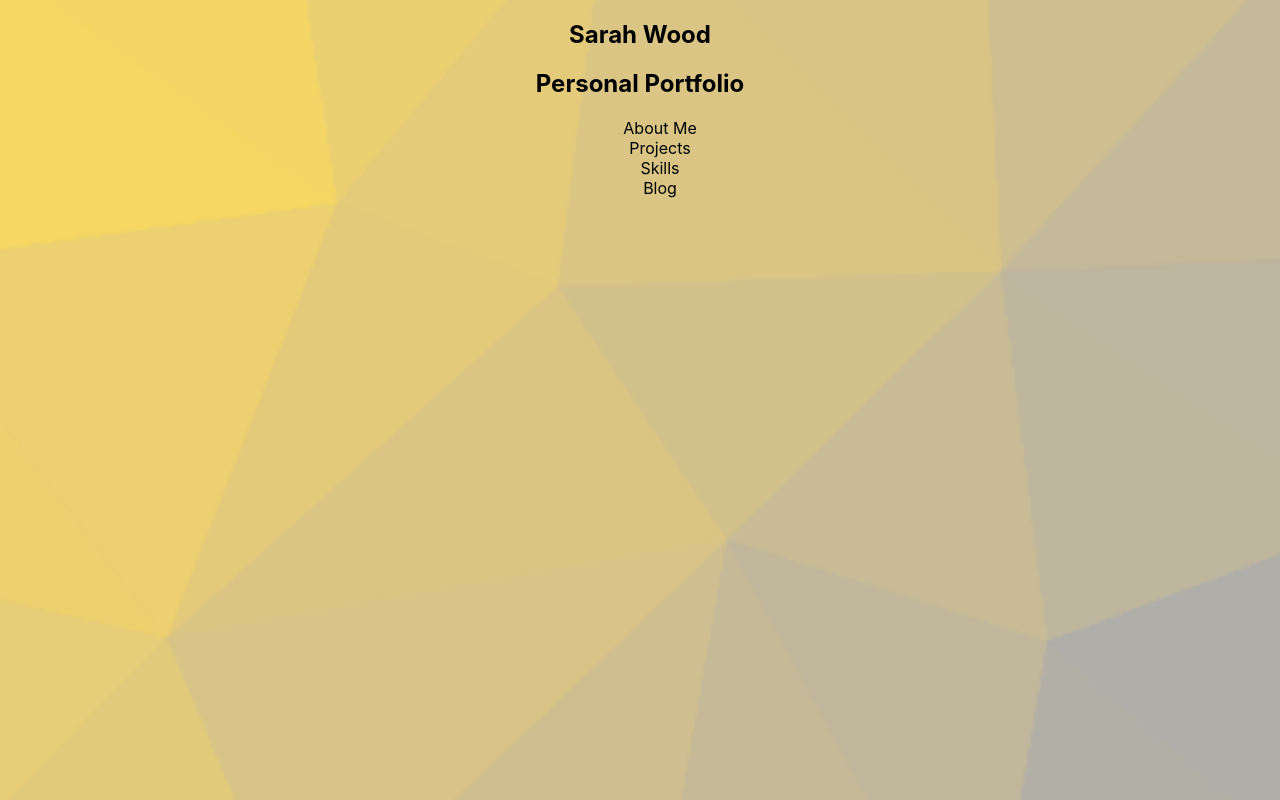
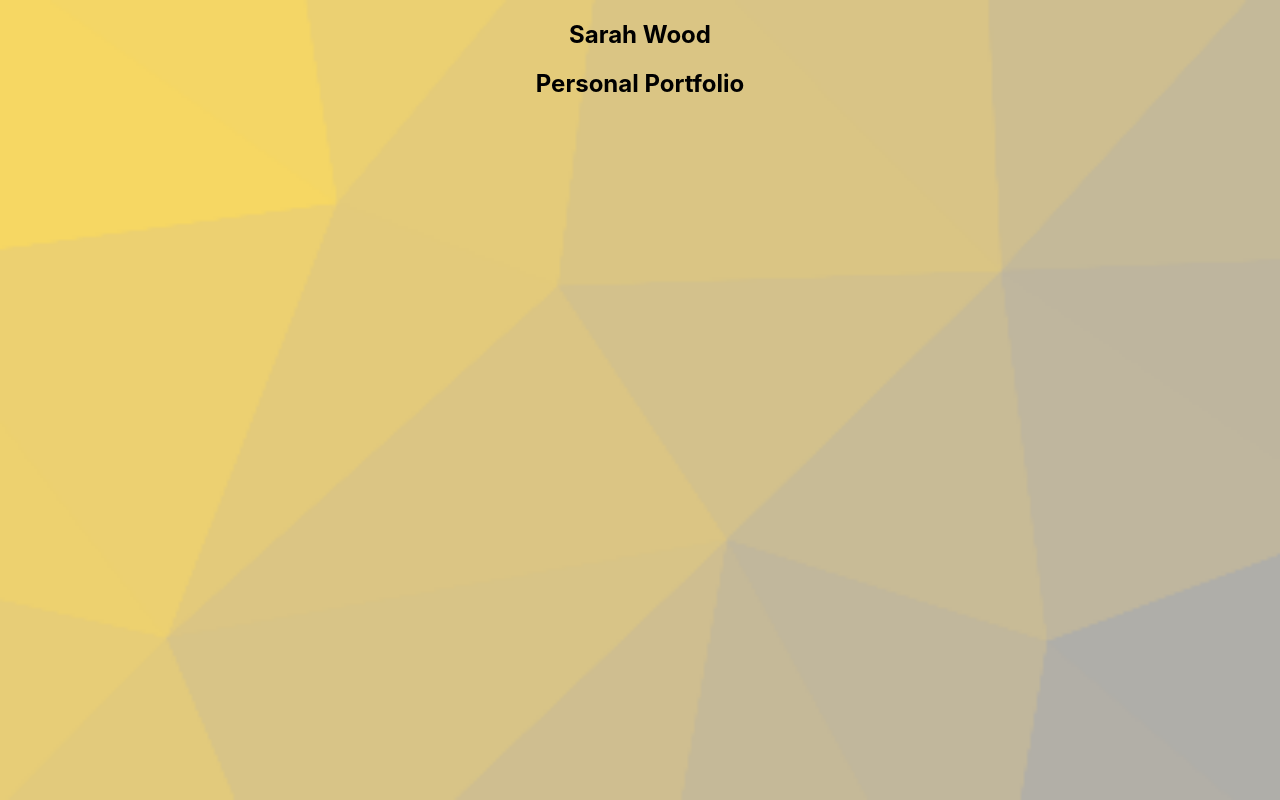
Before and after one commit to sarahfwood/Personal-Portfolio, a React (Create React App) app in the folder portfolio/: page / in a window 1280 px wide. Built offline with nearby package versions, Linux system fonts and the light colour scheme; a web font is replaced by a local one.

Commit message:
Headers in navbar updated to include links

```diff
--- a/portfolio/src/App.js
+++ b/portfolio/src/App.js
@@ -11,16 +11,16 @@ function App() {
       <navbar>
         <ul>
           <li>
-            About Me
+          <a href=""></a>
           </li>
           <li>
-            Projects
+          <a href=""></a>
           </li>
           <li>
-            Skills
+          <a href=""></a>
           </li>
           <li>
-            Blog
+          <a href=""></a>
           </li>
         </ul>
       </navbar>
```
